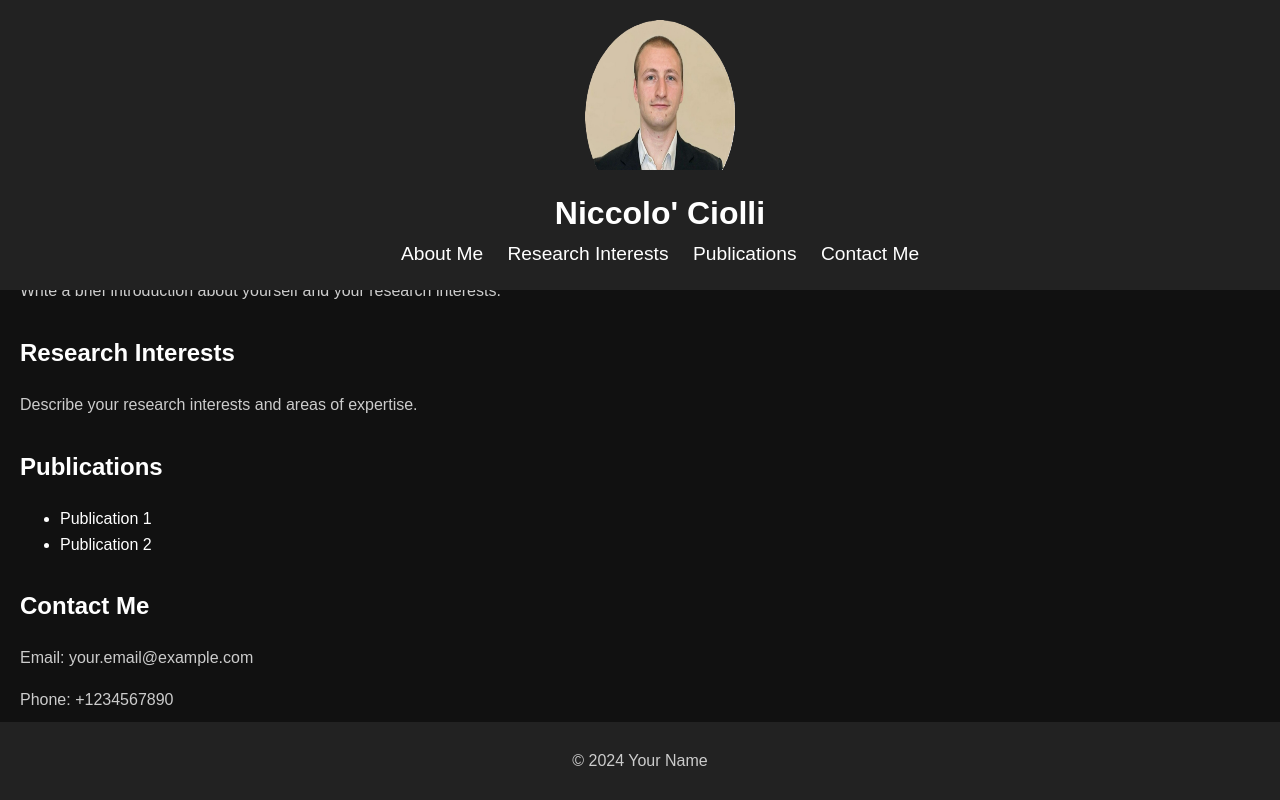
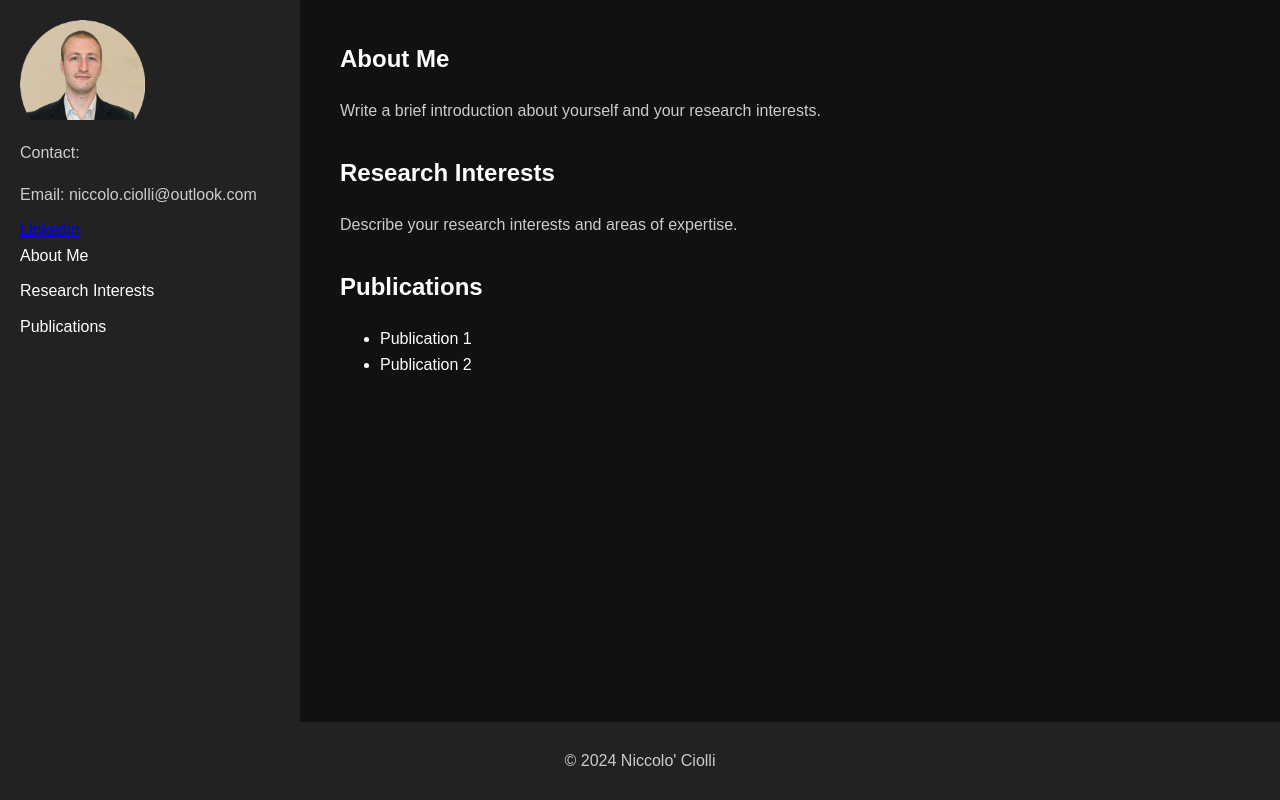
Before and after one commit to niccogc/niccogc.github.io, a plain HTML site: page index.html in a window 1280 px wide. Drawn offline with Linux system fonts and the light colour scheme.

Commit message:
Add files via upload

```diff
--- a/index.html
+++ b/index.html
@@ -12,41 +12,41 @@
             margin: 0;
             padding: 0;
             line-height: 1.6;
+            overflow-x: hidden; /* Hide horizontal scrollbar */
         }
-        header {
+        .sidebar {
+            position: fixed;
+            top: 0;
+            left: 0;
+            width: 300px;
+            height: 100%;
             background-color: #222;
             padding: 20px;
-            text-align: center;
-            position: fixed;
-            width: 100%;
-            top: 0;
+            box-sizing: border-box;
         }
-        header img {
-            width: 150px;
-            height: 150px;
+        .sidebar img {
+            width: 125px;
+            height: 100px;
+            display: block;
+            margin-bottom: 20px;
+        }
+        .sidebar nav a {
+            display: block;
+            color: #fff;
+            text-decoration: none;
+            margin-bottom: 10px;
+            transition: color 0.3s ease;
+        }
+        .sidebar nav a:hover {
+            color: #aaa;
+        }
+        .sidebar p {
+            color: #ccc;
             margin-bottom: 10px;
         }
-        header h1 {
-            margin: 0;
-            font-size: 2em;
-        }
-        nav {
-            text-align: center;
-
-        }
-        nav a {
-            color: #fff;
-            text-decoration: none;
-            margin: 0 10px;
-            font-size: 1.2em;
-            transition: color 0.3s ease;
-        }
-        nav a:hover {
-            color: #aaa;
-        }
-        main {
+        .content {
+            margin-left: 320px; /* Adjust based on the sidebar width */
             padding: 20px;
-            margin-top: 180px; /* Adjust based on the height of the image and nav */
         }
         section {
             margin-bottom: 30px;
@@ -69,18 +69,20 @@
 </head>
 <body>
 
-    <header>
+    <div class="sidebar">
         <img src="your-photo.png" alt="Your Photo">
-        <h1>Niccolo' Ciolli</h1>
+        <p>Contact:</p>
+        <p>Email: niccolo.ciolli@outlook.com</p>
+        <a href="https://www.linkedin.com/in/n-ciolli" target="_blank">Linkedin</a>
+
         <nav>
             <a href="#about">About Me</a>
             <a href="#research">Research Interests</a>
             <a href="#publications">Publications</a>
-            <a href="#contact">Contact Me</a>
         </nav>
-    </header>
+    </div>
 
-    <main>
+    <div class="content">
         <section id="about">
             <h2>About Me</h2>
             <p>Write a brief introduction about yourself and your research interests.</p>
@@ -99,16 +101,10 @@
                 <!-- Add more publications as needed -->
             </ul>
         </section>
-
-        <section id="contact">
-            <h2>Contact Me</h2>
-            <p>Email: your.email@example.com</p>
-            <p>Phone: +1234567890</p>
-        </section>
-    </main>
+    </div>
 
     <footer>
-        <p>&copy; 2024 Your Name</p>
+        <p>&copy; 2024 Niccolo' Ciolli</p>
     </footer>
 
 </body>
```
